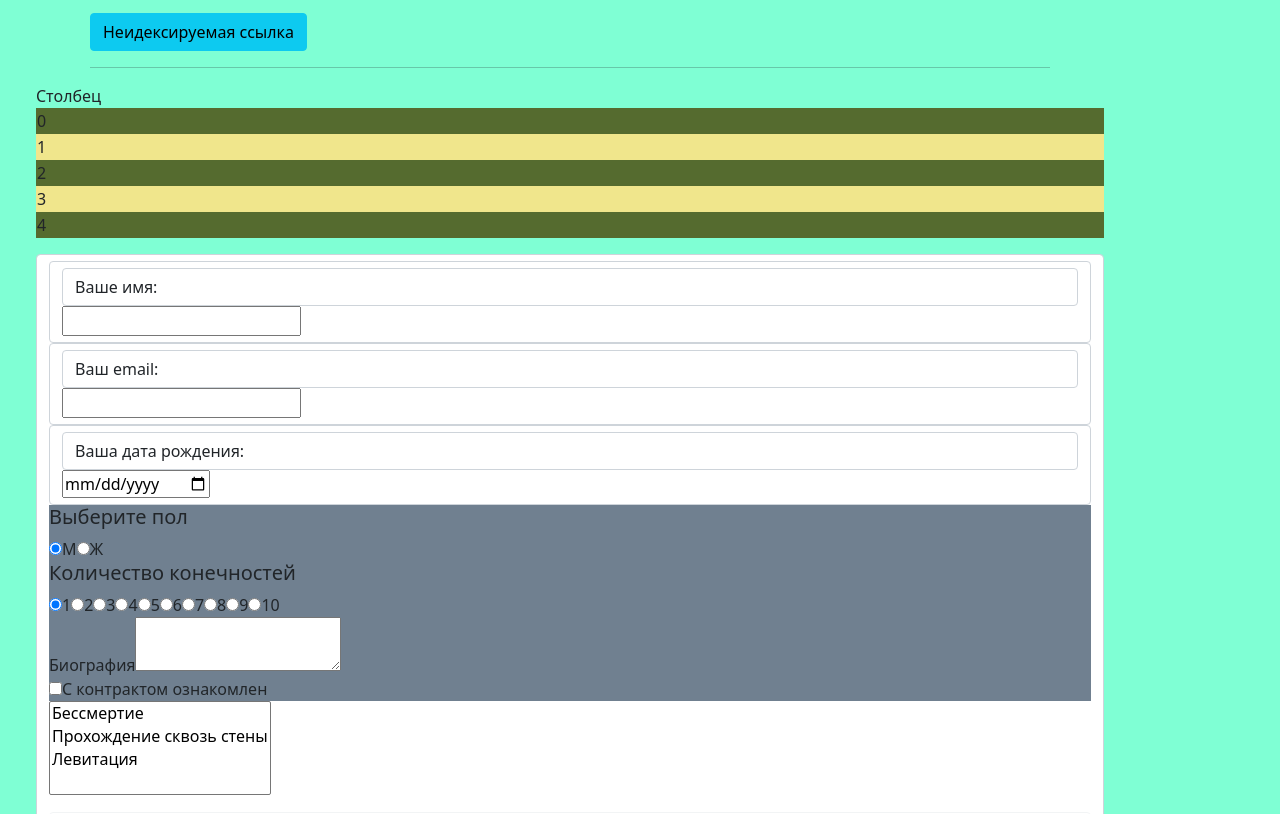
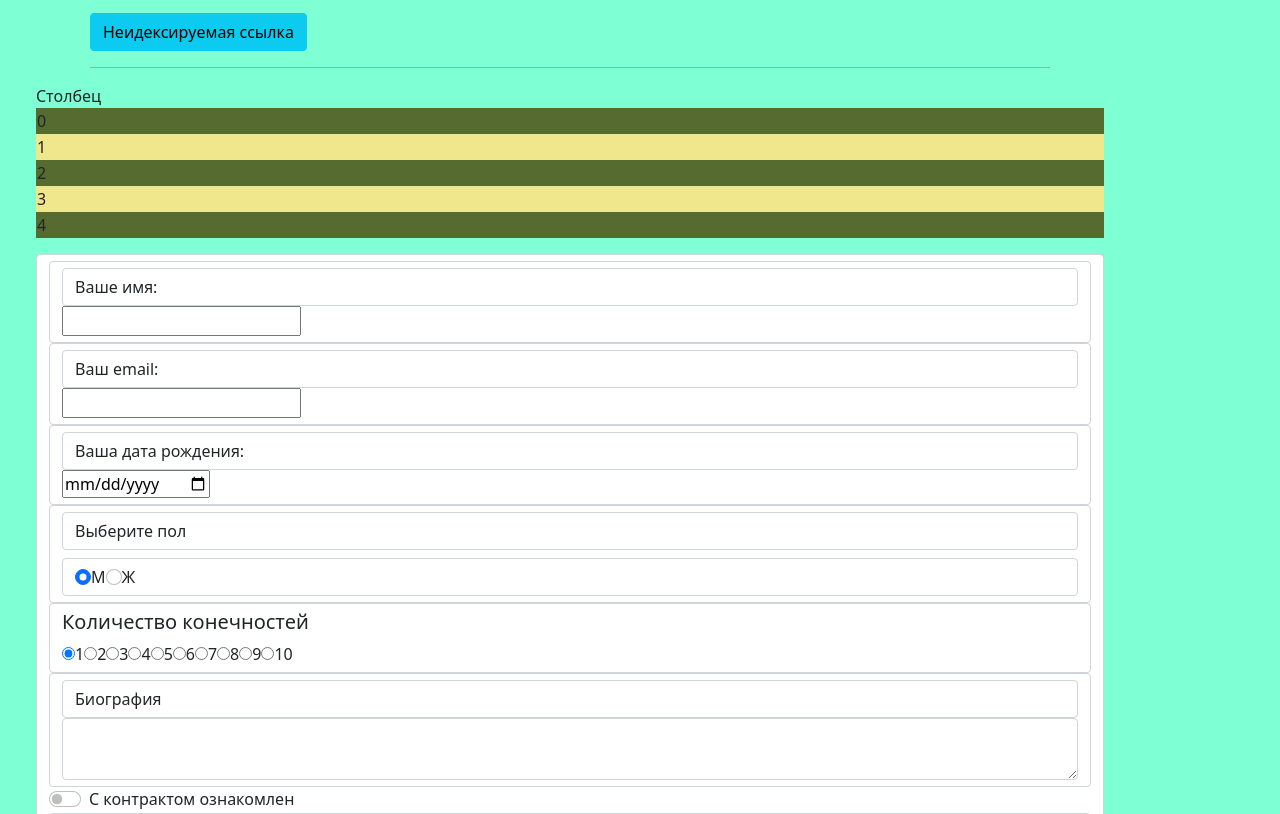
Before and after one commit to Dima3108/s0172090-.github.io, a plain HTML site: page Задание4.html in a window 1280 px wide. Shown: the part 1021-1835 px from the top of the page. Drawn offline with Linux system fonts and the light colour scheme.

Commit message:
Update Задание4.html

```diff
--- a/Задание4.html
+++ b/Задание4.html
@@ -194,6 +194,7 @@
         const cont1 = ['Ваше имя:', 'Ваш email:', 'Ваша дата рождения:'];
         const types_inp1 = ['text', 'email', 'date'];
         const inp_names = ['fio', 'mail', 'data_'];
+        const control_classes = ['form-control', 'form-control'];
         var hr_ = document.createElement("hr");
         hr_.className = form.className;
         for (var m = 0; m < cont1.length; m++) {
@@ -201,18 +202,19 @@
             dv_.className = form.className;
             var stro_ = document.createElement("strong");
             stro_.textContent = cont1[m];
-            stro_.className = " form-control" + dv_.className+" form_cl";
+            stro_.className = " form-control";// + dv_.className;
             dv_.appendChild(stro_);
             var inp_ = document.createElement("input");
             inp_.type = types_inp1[m];
             inp_.name = inp_names[m];
+            inp_.className = control_classes[i];
             dv_.appendChild(inp_);
             dv_.appendChild(hr_);
             form.appendChild(dv_);
         }
         //Выбор пола
         var divP = document.createElement("div");
-        divP.className = "form_body";
+        divP.className = " form-control";
         var H5 = document.createElement("h5");
         H5.textContent = "Выберите пол";
         H5.className = divP.className;
@@ -227,7 +229,7 @@
         for (var i = 0; i < 2; i++) {
             var radio_b = document.createElement("input");
             radio_b.type = radio_but_type;
-            radio_b.className = "form_body";
+            radio_b.className = "form-check-input";
             radio_b.id = IDs_radio[i];
             radio_b.value = i;
             radio_b.name = "pol";
@@ -237,14 +239,14 @@
             divP2.appendChild(radio_b);
             var lable_rad = document.createElement("label");
             lable_rad.textContent = pols[i];
-            lable_rad.className = radio_b.className;
+            lable_rad.className = "form-check-label";
             divP2.appendChild(lable_rad);
         }
         divP.appendChild(divP2);
         form.appendChild(divP);
         //Количество конечностей
         var div_Con1 = document.createElement("div");
-        div_Con1.className = "form_body";
+        div_Con1.className = "form-control";
         var H52 = document.createElement("h5");
         H52.textContent = "Количество конечностей";
         div_Con1.appendChild(H52);
@@ -271,23 +273,25 @@
         form.appendChild(div_Con1);
         //биография
         var div_BIO = document.createElement("div");
-        div_BIO.className = "form_body";
+        div_BIO.className = "form_body form-control";
         var LAB_BIO = document.createElement("label");
         LAB_BIO.textContent = "Биография";
         LAB_BIO.className = div_BIO.className;
         div_BIO.appendChild(LAB_BIO);
         div_BIO.appendChild(hr_);
         var TEXT_AREA = document.createElement("textarea");
+        TEXT_AREA.className = "form-control";
         div_BIO.appendChild(TEXT_AREA);
         form.appendChild(div_BIO);
         //С контрактом озн
         var div_check = document.createElement("div");
-        div_check.className = "form_body";
+        div_check.className = " form-check form-switch";
         var check_b = document.createElement("input");
         check_b.type = "checkbox";
+        check_b.className = "form-check-input";
         div_check.appendChild(check_b);
         var labl_check = document.createElement("label");
-        labl_check.className = div_check.className;
+        labl_check.className = "form-check-label";
         labl_check.textContent = "С контрактом ознакомлен";
         div_check.appendChild(labl_check);
         form.appendChild(div_check);
@@ -296,6 +300,7 @@
         var SELECT_ = document.createElement("select");
         SELECT_.name = "other[]";
         SELECT_.multiple = "multiple";
+        SELECT_.className = "form-select";
         const sel_vals = ['Бессмертие', 'Прохождение сквозь стены', 'Левитация'];
         for (var i = 0; i < 3; i++) {
             var OPTION_ = document.createElement("option");
```
